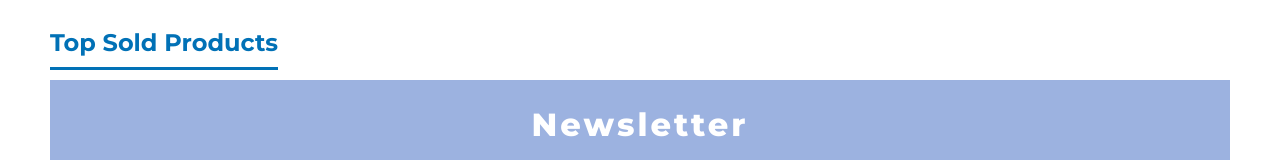
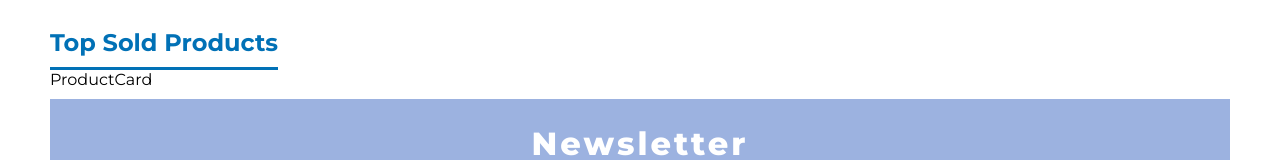
Before and after one commit to rxmann/Ecommerce-BechCha-Client, a React (Create React App) app: page /home in a window 1280 px wide. Shown: the part 936-1096 px from the top of the page. Built offline with nearby package versions, Linux system fonts and the light colour scheme.

Commit message:
New featured products section

```diff
--- /dev/null
+++ b/src/Components/ProductCard.jsx
@@ -0,0 +1,9 @@
+import styled from "styled-components"
+
+const ProductCard = () => {
+  return (
+    <div>ProductCard</div>
+  )
+}
+
+export default ProductCard
--- a/src/Components/TopSales.jsx
+++ b/src/Components/TopSales.jsx
@@ -1,4 +1,5 @@
 import styled from 'styled-components'
+import ProductCard from './ProductCard'
 
 const Container = styled.div`
     padding: 0px 50px;
@@ -25,7 +26,7 @@ const TopSales = () => {
         </Title>
 
         <Wrapper>
-
+            <ProductCard />
         </Wrapper>
     </Container>
   )
```
